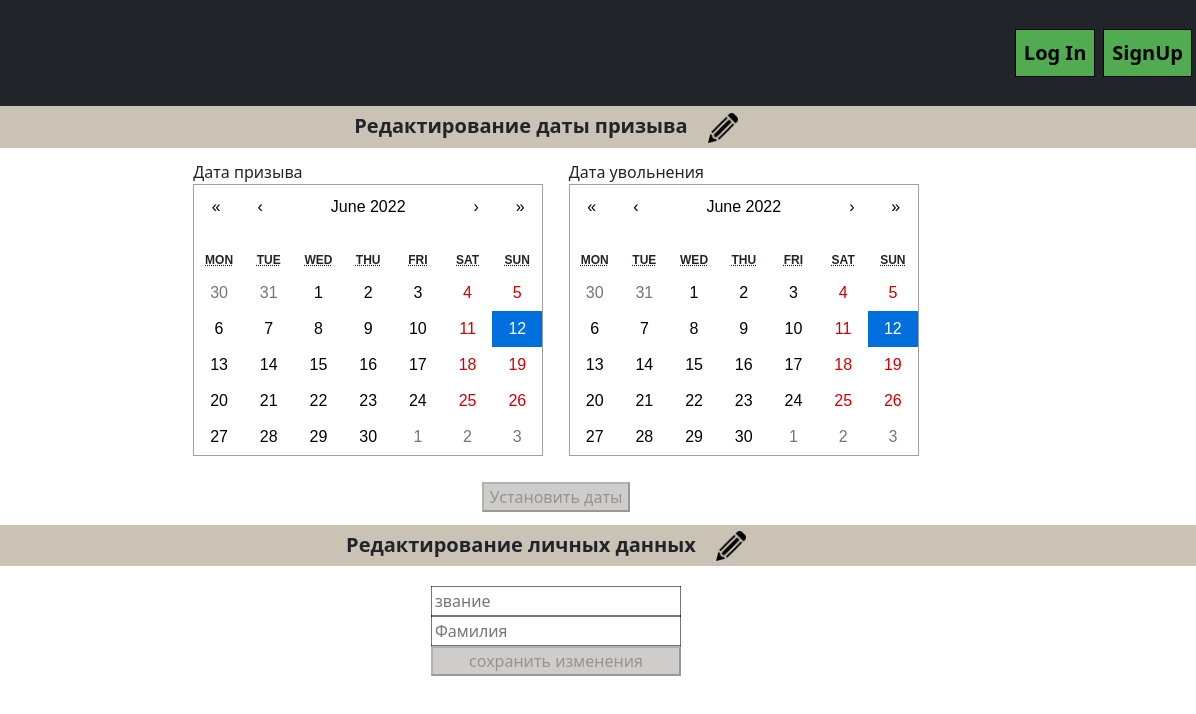
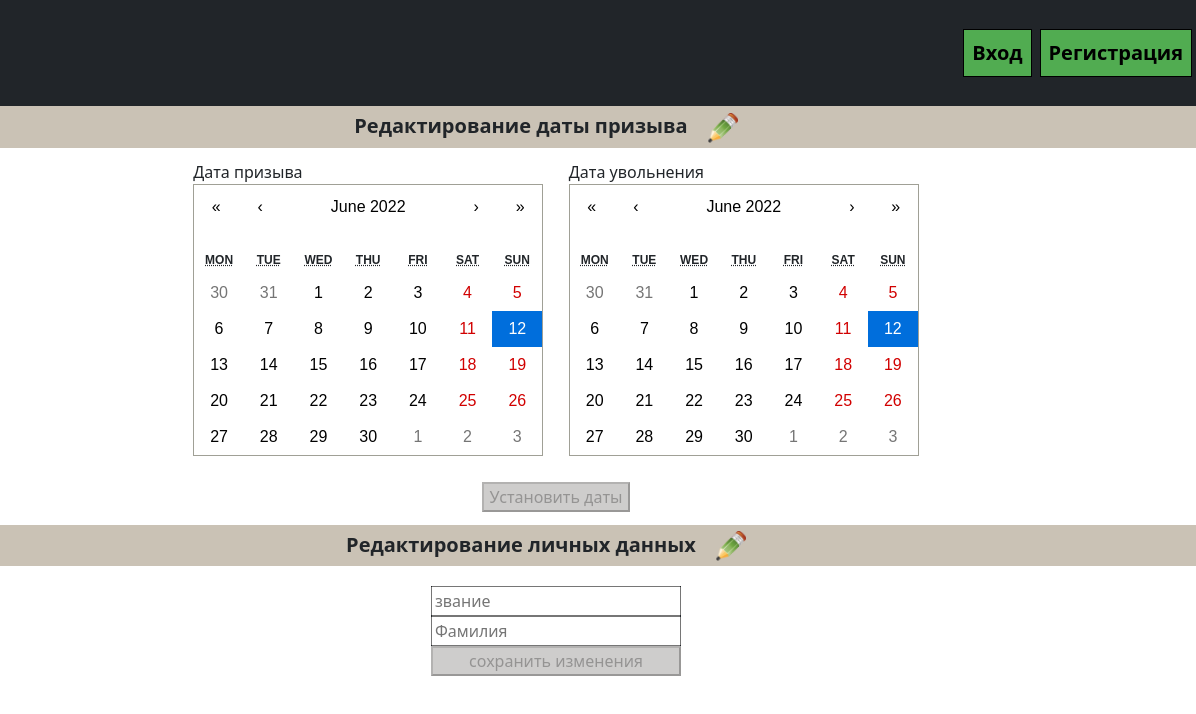
Before and after one commit to Serik12/DMBTimer, a React app: page /PrivateOffice in a window 1280 px wide. Shown: the full height of the page, 84-1280 px from the left. Built offline with nearby package versions, Linux system fonts and the light colour scheme; some packages are replaced by stand-ins of ours; no server answers.

Commit message:
Версия для деплоя

```diff
--- a/public/index.html
+++ b/public/index.html
@@ -24,7 +24,7 @@
       work correctly both with client-side routing and a non-root public URL.
       Learn how to configure a non-root public URL by running `npm run build`.
     -->
-    <title>React App</title>
+    <title>ДМБ Таймер</title>
   </head>
   <body>
     <noscript>You need to enable JavaScript to run this app.</noscript>
--- a/src/components/NaviBar.js
+++ b/src/components/NaviBar.js
@@ -78,8 +78,8 @@ export default function NaviBar({
               </button>
             ) : (
               <>
-                <button onClick={logfunc1}>Log In</button>
-                <button onClick={logfunc2}>SignUp</button>
+                <button onClick={logfunc1}>Вход</button>
+                <button onClick={logfunc2}>Регистрация</button>
               </>
             )}
           </Nav>
--- a/src/components/Pencil.js
+++ b/src/components/Pencil.js
@@ -3,7 +3,7 @@ import React from "react";
 export default function Pencil() {
   return (
     <img
-      src={require("../images/pencil.png")}
+      src={require("../images/pencil1.png")}
       alt="pencil"
       width="30px"
       height="30px"
```
Also changed, not shown: src/images/pencil0.png (renamed from src/images/pencil.png), src/images/pencil1.png (added), 1 other file.
